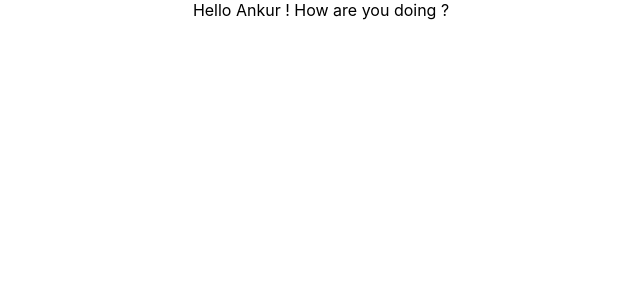
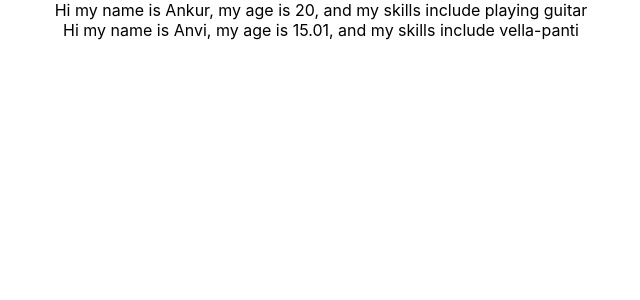
Before and after one commit to ankur190300/My_first_react_app, a React (Create React App) app: page / in a window 1280 px wide. Shown: the top 300 px of the page, without its empty margins (319-959 px from the left). Built offline with nearby package versions, Linux system fonts and the light colour scheme.

Commit message:
ninth commit: implement lists in react

```diff
--- a/src/App.js
+++ b/src/App.js
@@ -11,10 +11,13 @@ import Cclick from './component/class_click'
 import Ebind from './component/event_bind'
 import PComp from './component/ParentComponent'
 import CondGreet from './component/Conditional_greeting'
+import Nlist from './component/NameList'
 function App() {
   return (
     <div className="App">
-        <CondGreet></CondGreet>
+        <Nlist></Nlist>
+        {// <CondGreet></CondGreet>
+        }
         {/*<Greet firstname = "Ankur" sirname= "Tiwari">
         I like playing badminton and guitar.
         </Greet>
--- /dev/null
+++ b/src/component/NameList.js
@@ -0,0 +1,55 @@
+import React from 'react'
+import Clist from './child_list_renderer'
+
+function NameList() {
+    var names=['Ankur','Anvi', 'Bindu']
+
+    const name_list= names.map(name=><h1>{name}</h1>)
+
+    var People =[
+        {
+            name:'Ankur',
+            age:20,
+            skills:'playing guitar',
+            id:1
+        },
+        {
+            name:'Anvi',
+            age:15.01,
+            skills:'vella-panti',
+            id:2
+
+        }
+    ]
+    // const person_list= People.map(person=>(
+    //     <div>Hi my name is {person.name}, my age is {person.age}, and my skills include {person.skills}</div>
+    // ))
+
+    // keys are used to order elements in the table, identify the changed items in the list
+    // const person_list = People.map(person=>(
+    //     <Clist key = {person.id} person={person}></Clist>
+    // ))
+
+    // what if the a key like id is not present in the list
+    //we can alternatively send index in the list as id
+    // though it has many problems
+    const person_list = People.map((person, index)=>(
+        <Clist key = {index} person={person}></Clist>
+    ))
+
+
+    return (
+        <div>
+        {person_list}
+        </div>
+    )
+    // return (
+    //     <div>
+    //     {
+    //         name_list
+    //     }
+    //     </div>
+    // )
+}
+
+export default NameList
--- /dev/null
+++ b/src/component/child_list_renderer.js
@@ -0,0 +1,12 @@
+import React from 'react'
+
+function child_list_renderer({person}) {
+    //console.log('aaaaa');
+    return (
+        <div>
+        Hi my name is {person.name}, my age is {person.age}, and my skills include {person.skills}
+        </div>
+    )
+}
+
+export default child_list_renderer
```
